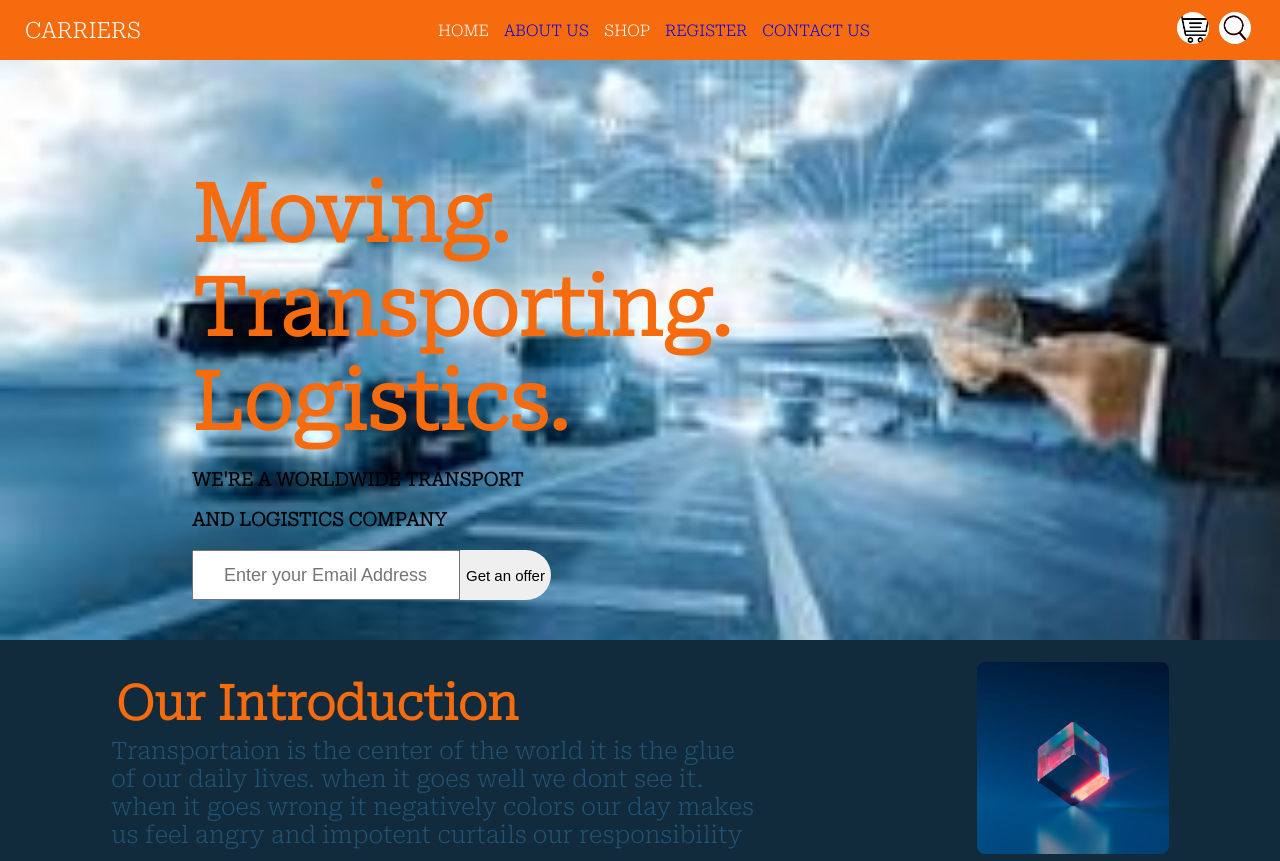
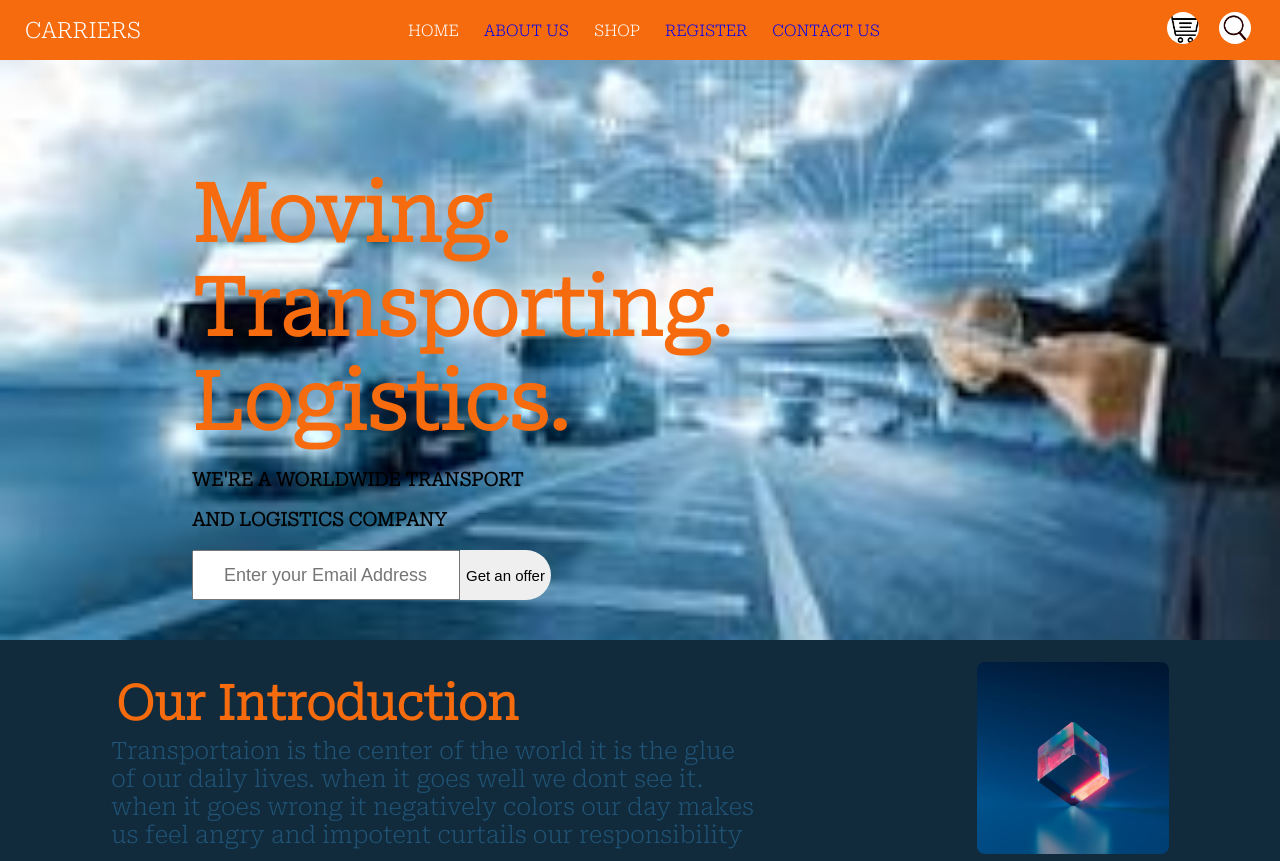
Before and after one commit to Jhaylao/logistic, a plain HTML site: page index.html in a window 1280 px wide. Shown: the top 861 px of the page. Drawn offline with Linux system fonts and the light colour scheme.

Commit message:
Update styles.css

```diff
--- a/scss/styles.css
+++ b/scss/styles.css
@@ -43,7 +43,7 @@ body {
   -webkit-box-pack: justify;
       -ms-flex-pack: justify;
           justify-content: space-between;
-  gap: 15px;
+  gap: 25px;
 }
 
 .nav__icon {
@@ -54,7 +54,7 @@ body {
   -webkit-box-direction: normal;
       -ms-flex-direction: row;
           flex-direction: row;
-  gap: 10px;
+  gap: 20px;
 }
 
 a {
```
